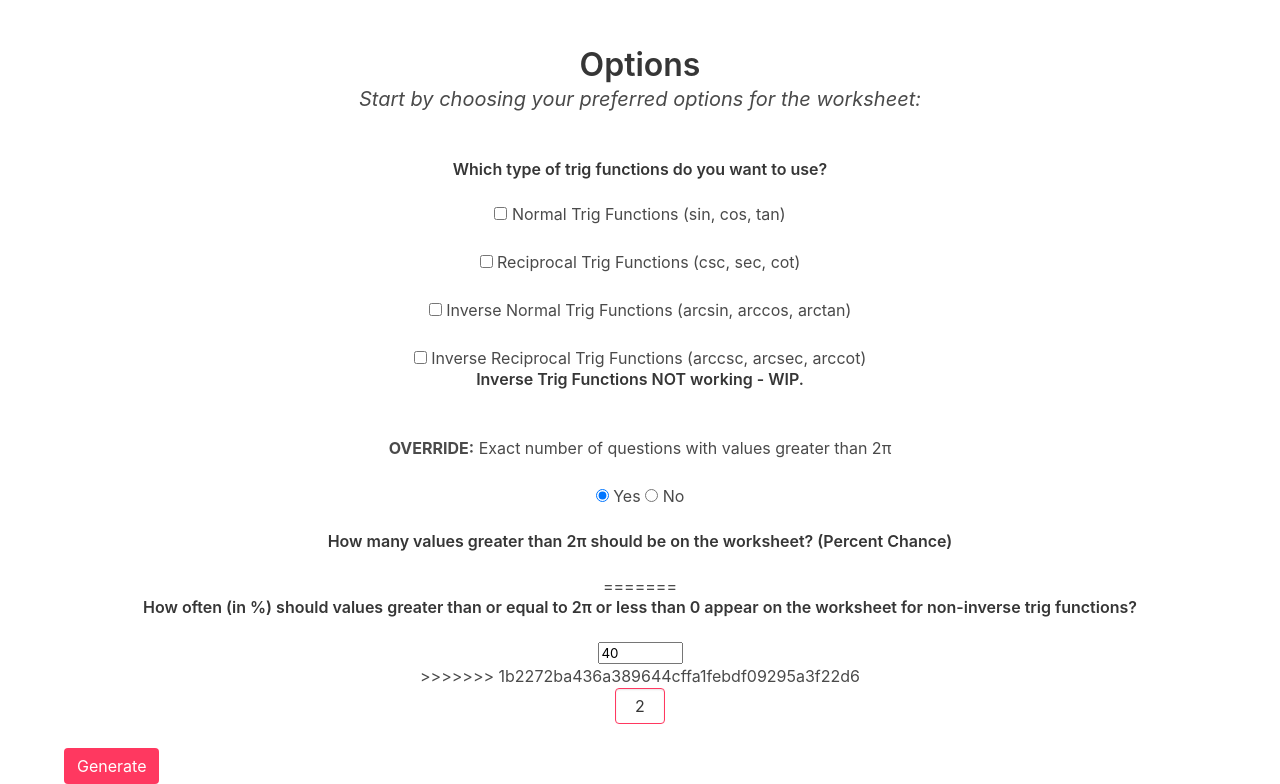
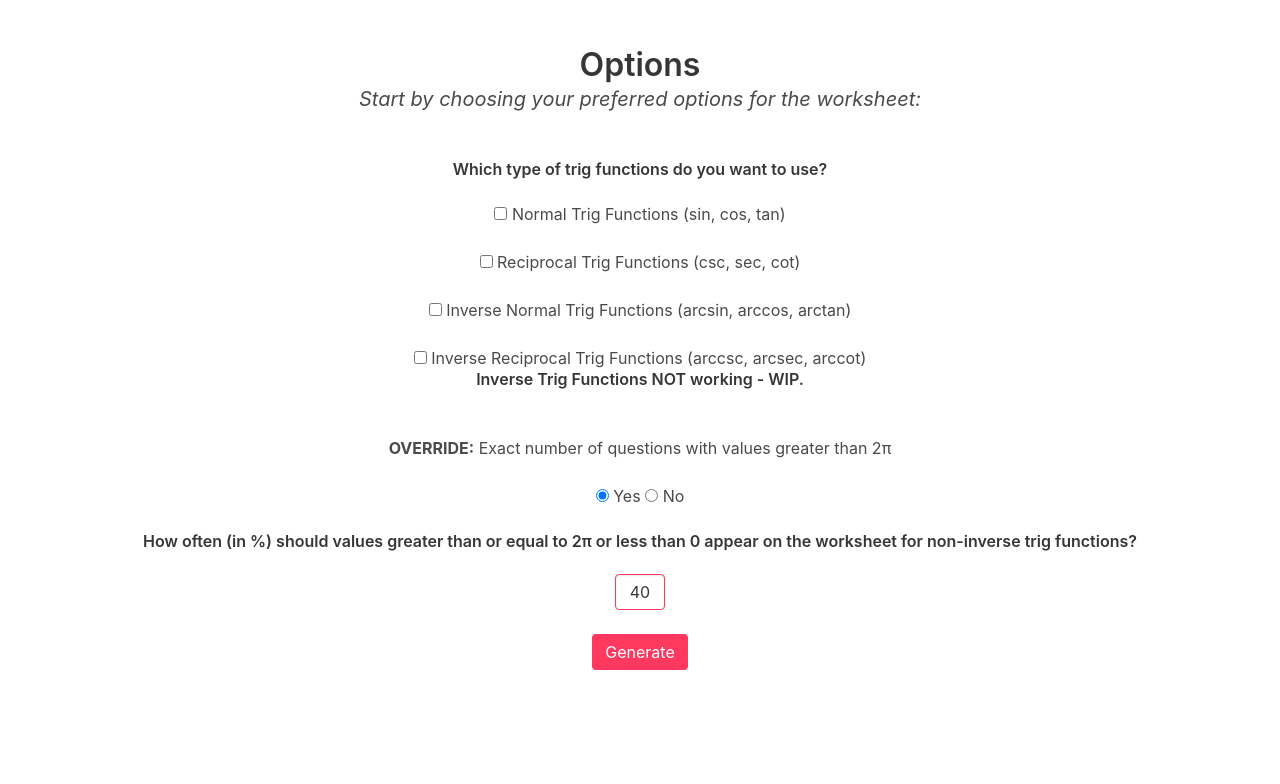
Before and after one commit to bryli/SpeedTrig, a Flask app: page / in a window 1280 px wide, after a click on "on". Shown: the part 113-897 px from the top of the page. After the commit the page ends 783 px from the top, so only its background shows below. Run offline with Flask 2, Linux system fonts and the light colour scheme; some libraries are stand-ins or nearby versions.

Commit message:
Radio Button Broken

```diff
--- a/SpeedTrig.py
+++ b/SpeedTrig.py
@@ -9,7 +9,48 @@ def home():
 
 @app.route('/generated', methods=['GET', 'POST'])
 def generated():
-    print(request.form.get("chance"))
+    ### norm is a Boolean for whether the Normal Trig Functions option was selected.
+    # True if selected
+    # False if not selected
+    norm = False
+    if(request.form.get("norm") == "on"):
+        norm = True
+    print(norm)
+
+    ### reci is a Boolean for whether the Reciprocal Trig Functions option was selected.
+    # True if selected
+    # False if not selected
+    reci = False
+    if(request.form.get("reci") == "on"):
+        reci = True
+    print(reci)
+
+    ### invnorm is a Boolean for whether the Inverse Normal Trig Functions option was selected.
+    # True if selected
+    # False if not selected
+    invnorm = False
+    if(request.form.get("invnorm") == "on"):
+        invnorm = True
+    print(invnorm)
+
+    ### invreci is a Boolean for whether the Inverse Reciprocal Trig Functions option was selected.
+    # True if selected
+    # False if not selected
+    invreci = False
+    if(request.form.get("invreci") == "on"):
+        invreci = True
+    print(invreci)
+
+    ### override is a Boolean for whether the user wants exact number or perecnt.
+    # True if selected
+    # False if not selected
+    override = False
+    if(request.form.get("override") == "on"):
+        override = True
+    print(override)
+
+    chance = int(request.form.get("chance"))
+    print(chance)
     return render_template('generated.html')
 
 
--- a/templates/index.html
+++ b/templates/index.html
@@ -54,7 +54,6 @@
             <h1 class="title is-3">Options</h1>
             <h3 class="subtitle is-5 is-italic">Start by choosing your preferred options for the worksheet:</h3><br/>
             <h1 class="title is-6">Which type of trig functions do you want to use?</h1>
-            <form>
             <label class="checkbox"><input type="checkbox" name="funcs" id="norm">  Normal Trig Functions (sin, cos, tan)</label>
             <br/><br/>
             <label class="checkbox"><input type="checkbox" name="funcs" id="reci">  Reciprocal Trig Functions (csc, sec, cot)</label>
@@ -62,38 +61,26 @@
             <label class="checkbox"><input type="checkbox" name="funcs" id="invnorm">  Inverse Normal Trig Functions (arcsin, arccos, arctan)</label>
             <br/><br/>
             <label class="checkbox"><input type="checkbox" name="funcs" id="invreci">  Inverse Reciprocal Trig Functions (arccsc, arcsec, arccot)</label>
-            </form>
             <h1 class="title is-6">Inverse Trig Functions NOT working - WIP.</h1>
             <br/>
             <h2><b>OVERRIDE:</b> Exact number of questions with values greater than 2&#960</h2>
             <br/>
             <label class="checkbox"><input type="radio" name="override" id="over_y" onclick="override();">  Yes</label>
-            <label class="checkbox"><input type="radio" name="override" id="over_n" onclick="override();" checked="checked">  No</label>
+            <label class="checkbox"><input type="radio" name="override" id="over_n" onclick="override();">  No</label>
             <br/><br/>
             <div id="defaultG" style="display:block;">
-<<<<<<< HEAD
-                <h1 class="title is-6">How often should values greater than 2&#960 appear on the worksheet?</h1>
-                <div class="field">
+                <h1 class="title is-6">How often (in %) should values greater than or equal to 2&#960 or less than 0 appear on the worksheet for non-inverse trig functions?</h1>
                   <div class="control" style="width:50px; margin:auto; text-align: center">
-                    <input class="input is-danger" type="text" style="text-align: center !important;" placeholder="Percent Chance" type="number" name="chance" id="chance" min="0" max="100" value="40">
+                    <input class="input is-danger" type="text" style="text-align: center !important;" placeholder="Number" type="number" name="chance" id="chance" min="0" max="100" value="40">
                   </div>
             </div>
-            </div>
-            <div id="override" style="display:none;"><h1 class="title is-6">How many values greater than 2&#960 should be on the worksheet? (Percent Chance)</h1>
-=======
-                <h1 class="title is-6">How often (in %) should values greater than or equal to 2&#960 or less than 0 appear on the worksheet for non-inverse trig functions?</h1>
-                <input type="number" name="chance" id="chance" min="0" max="100" value="40">
-            </div>
-            <div id="override" style="display:none;"><h1 class="title is-6">How many values greater than or equal to 2&#960 or less than 0 should be on the worksheet for non-inverse trig functions?</h1>
-                <input type="number" name="amount" id="amount" min="0" max="100" value="2"></div>
->>>>>>> 1b2272ba436a389644cffa1febdf09295a3f22d6
-
-            <div class="field">
+            <div id="override" style="display:none;">
+                <h1 class="title is-6">How many values greater than or equal to 2&#960 or less than 0 should be on the worksheet for non-inverse trig functions?</h1>
                   <div class="control" style="width:50px; margin:auto; text-align: center">
                  <input class="input is-danger" type="text" style="text-align: center !important;" placeholder="Number" type="number" name="chance" id="chance" min="0" max="6" value="2">
               </div>
             </div>
-            </div>
+
 
              <br/>
                <input id="button" class="button is-danger" type="submit" value="Generate">
```
Lines whose indentation alone changed are shown as unchanged.
